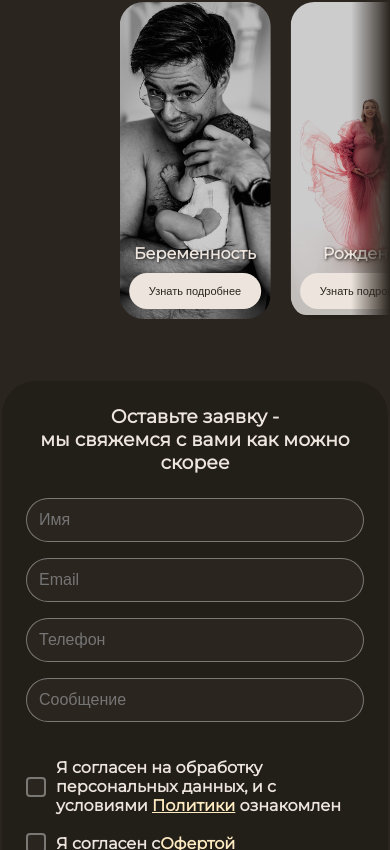
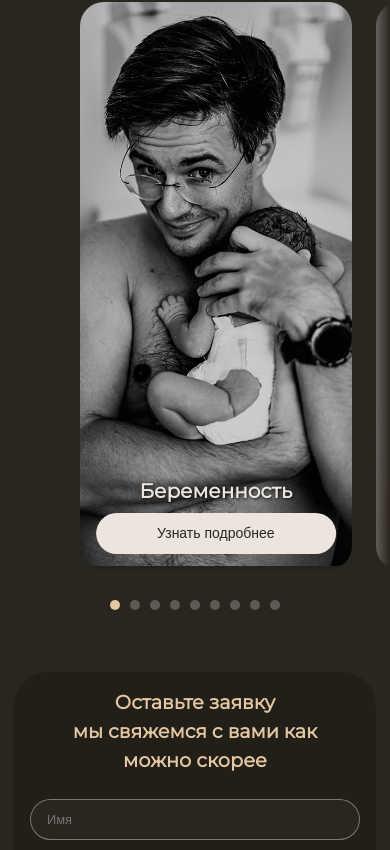
Before and after one commit to Bberry13/madewlove, a React (Vite) app in the folder client/: page / in a window 390 px wide. Shown: the part 2365-3215 px from the top of the page. Built offline with nearby package versions, Linux system fonts and the light colour scheme; no server answers.

Commit message:
Fix/swiper,RecForm,CarouselService

```diff
--- a/client/src/entities/recorder/ui/RecForm.tsx
+++ b/client/src/entities/recorder/ui/RecForm.tsx
@@ -47,12 +47,15 @@ export const RecordingForm = (): JSX.Element => {
     <>
       <form onSubmit={handleSubmit(onSubmit)} className={styles.formContainer}>
         <div className={styles.formTitle}>
-          <h3>Оставьте заявку - <br /><span>мы свяжемся с вами как можно скорее</span></h3>
+          <h3>
+            Оставьте заявку <br />
+            <span>мы свяжемся с вами как можно скорее</span>
+          </h3>
         </div>
         <div className={styles.formItem}>
           {/* <label htmlFor="name">Имя</label> */}
           <input
-            id="name"
+            id='name'
             {...register('name', { required: 'Введите имя' })}
             className={styles.inputField}
             placeholder='Имя'
@@ -66,8 +69,8 @@ export const RecordingForm = (): JSX.Element => {
           {/* <label htmlFor="email">Email</label> */}
           <input
             placeholder='Email'
-            id="email"
-            type="email"
+            id='email'
+            type='email'
             {...register('email', {
               required: 'Введите email',
               pattern: {
@@ -87,7 +90,7 @@ export const RecordingForm = (): JSX.Element => {
           <input
             type='tel'
             placeholder='Телефон'
-            id="tel"
+            id='tel'
             {...register('tel', { required: 'Введите номер телефона' })}
             className={styles.inputField}
           />
@@ -102,23 +105,23 @@ export const RecordingForm = (): JSX.Element => {
           </label> */}
           <input
             placeholder='Сообщение'
-            id="message"
+            id='message'
             {...register('message')}
             className={styles.inputField}
           />
         </div>
 
         <div className={styles.checkboxContainer}>
-          <label htmlFor="personalData" className={styles.checkboxLabel}>
+          <label htmlFor='personalData' className={styles.checkboxLabel}>
             <input
-              id="personalData"
-              type="checkbox"
+              id='personalData'
+              type='checkbox'
               className={styles.realCheckbox}
               {...register('personalData', { required: true })}
             />
             <span className={styles.customCheckbox}></span>
             <div>
-              Я согласен на обработку персональных данных, и с условиями{' '}
+              Я согласен на обработку персональных данных, с условиями{' '}
               <span
                 className={styles.link}
                 onClick={() => {
@@ -135,14 +138,16 @@ export const RecordingForm = (): JSX.Element => {
             <p className={styles.errorText}>Обязательное соглашение</p>
           )}
 
-          <label htmlFor="oferta" className={styles.checkboxLabel}>
+          <label htmlFor='oferta' className={styles.checkboxLabel}>
             <input
-              id="oferta"
-              type="checkbox"
+              id='oferta'
+              type='checkbox'
               className={styles.realCheckbox}
               {...register('oferta', { required: true })}
             />
-            <span className={styles.customCheckbox}></span>Я согласен с{' '}
+            <span className={styles.customCheckbox}></span>
+            <span>
+              Я согласен с{' '}
               <span
                 className={styles.link}
                 onClick={() => {
@@ -152,20 +157,23 @@ export const RecordingForm = (): JSX.Element => {
               >
                 Офертой
               </span>
+            </span>
           </label>
           {errors.oferta && (
             <p className={styles.errorText}>Обязательное согласие</p>
           )}
 
-          <label htmlFor="mailing" className={styles.checkboxLabel}>
+          <label htmlFor='mailing' className={styles.checkboxLabel}>
             <input
-              id="mailing"
-              type="checkbox"
+              id='mailing'
+              type='checkbox'
               className={styles.realCheckbox}
               {...register('mailing')}
             />
 
 <span className={styles.customCheckbox}></span>
+<span>
+  Я согласен на получение{' '}
   <span
     className={styles.link}
     onClick={() => {
@@ -173,11 +181,12 @@ export const RecordingForm = (): JSX.Element => {
       window.scrollTo({ top: 0, behavior: 'smooth' });
     }}
   >
-              Я согласен на получение рассылки
+    рассылки
+  </span>
 </span>
           </label>
 
-          <label htmlFor="agreeAll" className={styles.checkboxLabel}>
+          {/* <label htmlFor="agreeAll" className={styles.checkboxLabel}>
             <input
               id="agreeAll"
               type="checkbox"
@@ -186,11 +195,11 @@ export const RecordingForm = (): JSX.Element => {
             />
             <span className={styles.customCheckbox}></span>
             Согласиться со всем
-          </label>
+          </label> */}
         </div>
 
         <button
-          type="submit"
+          type='submit'
           disabled={isSubmitting}
           className={styles.submitButton}
         >
--- a/client/src/entities/recorder/ui/RecordingForm.module.css
+++ b/client/src/entities/recorder/ui/RecordingForm.module.css
@@ -13,14 +13,14 @@
 
 .formContainer label {
   margin-bottom: 6px;
-  font-weight: 600;
+  font-weight: 400;
   color: #ede5dd;
   border-radius: 36px;
 }
 
 .inputField {
   width: 100%;
-  padding: 12px;
+  padding: 12px 12px 12px 16px;
   border-radius: 999px;
   border: 1.5px solid #929190c4;
   background: #2b251f;
@@ -28,17 +28,23 @@
   margin-bottom: 16px;
   font-size: 1rem;
 }
+.inputField:focus {
+  outline: none;
+  box-shadow: none;
+  border: 0.5px solid #ede5dd;
+}
 
 .checkboxContainer {
-  margin: 20px 0px;
+  font-size: 0.9rem;
+  margin: 20px 5px;
   display: flex;
   flex-direction: column;
-  gap: 12px;
+  gap: 16px;
 }
 
 .checkboxLabel {
   display: flex;
-  align-items: center;
+  align-items: flex-start;
   flex-direction: row;
   color: #ede5dd;
 }
@@ -46,6 +52,7 @@
 .formTitle {
   display: flex;
   flex-direction: column;
+  color: #e3c7a3;
   gap: 12px;
   text-align: center;
   margin-bottom: 24px;
@@ -58,7 +65,7 @@
 }
 
 .link {
-  color: #ffebc2;
+  color: #e3c7a3;
   text-decoration: underline;
   cursor: pointer;
 }
@@ -126,3 +133,37 @@
 .realCheckbox:checked + .customCheckbox::before {
   transform: translate(-50%, -50%) scale(1);
 }
+@media (max-width: 767px) {
+  .formTitle {
+    font-size: 1.1rem;
+    line-height: 1.5;
+    text-align: center;
+    padding: 0 16px;
+    gap: 8px;
+  }
+
+  .formTitle h3 {
+    font-size: 1.2rem;
+    line-height: 1.5;
+    word-break: break-word;
+    white-space: pre-line;
+  }
+
+  .formContainer {
+    padding: 16px;
+    margin: 40px 12px;
+  }
+
+  .submitButton {
+    font-size: 1rem;
+    padding: 12px 20px;
+  }
+  .inputField {
+    font-size: 0.8rem;
+  }
+  .inputField:focus {
+    outline: none;
+    box-shadow: none;
+    border: 1.5px solid #ede5dd;
+  }
+}
--- a/client/src/features/CarouselServices/CarouselServices.module.css
+++ b/client/src/features/CarouselServices/CarouselServices.module.css
@@ -1,22 +1,41 @@
 .mySwiper {
-    width: 100%;
-    margin: 120px 80px;
-    -webkit-mask-image: linear-gradient(to right, transparent 0%, black 5%, black 100%, transparent 100%);
-    mask-image: linear-gradient(to right, transparent 0%, black 5%, black 100%, transparent 100%);
-  }
+  width: 100%;
+  margin: 120px auto;
+  -webkit-mask-image: linear-gradient(to right,
+    transparent 0%,
+    black 5%,
+    black 95%,
+    transparent 100%);
+  mask-image: linear-gradient(to right,
+    transparent 0%,
+    black 5%,
+    black 95%,
+    transparent 100%);
+    padding-bottom: 40px;
+}
+.mySwiper :global(.swiper-pagination) {
+  display: none;
+  justify-content: center;
+  gap: 12px;
+  position: absolute;
+  bottom: 0;
+  width: 100%;
+  z-index: 10;
+}
 
-  .swiper-slide {
-    display: flex;
-    width: 100%;
-    max-width: 180px;
-    margin: 0 16px;
-    aspect-ratio: 16 / 9;
-    display: flex;
-    width: 100%;
-    max-width: 180px;
-    margin: 0;
-    padding: 20px;
-  }
+.mySwiper :global(.swiper-pagination-bullet) {
+  background-color: #cccccca2;
+  opacity: 0.5;
+  width: 10px;
+  height: 10px;
+  border-radius: 50%;
+  transition: all 0.3s ease;
+}
+
+.mySwiper :global(.swiper-pagination-bullet-active) {
+  background-color: #e3c7a3;
+  opacity: 1;
+}
 
   .swiperSlideImg {
     width: 100%;
@@ -27,9 +46,8 @@
     transition: transform 0.3s ease, box-shadow 0.3s ease;
     filter: brightness(0.8);
   }
-  :global(.swiper-slide-active) .swiperSlideImg {
+  :global(.swiper-slide-active) :global(.swiperSlideImg) {
     transform: scale(1.05);
-    transition: transform 0.3s ease;
   }
   .swiper-slide:first-child {
     margin-left: 0;
@@ -57,9 +75,6 @@
     width: 100%;
     padding: 0 16px;
     box-sizing: border-box;
-    /* background: rgba(0, 0, 0, 0.4);
-    border-radius: 12px;
-    max-width: 300px; */
   }
   .textContainer {
     font-size: 1.3rem;
@@ -91,10 +106,20 @@
       -webkit-mask-image: linear-gradient(to right, transparent 0%, rgba(0, 0, 0, 0.26) 20%, rgba(0, 0, 0, 0.377) 90%, transparent 100%);
       mask-image: linear-gradient(to right, transparent 0%, rgb(0, 0, 0) 5%, rgb(0, 0, 0) 90%, transparent 100%);
     }
+    .mySwiper :global(.swiper-pagination) {
+      display: flex;
+      justify-content: center;
+      gap: 2px;
+      position: absolute;
+      bottom: 0;
+      width: 100%;
+      z-index: 10;
+      padding: 0 16px 0 16px;
+    }
 
     .swiper-slide {
-      max-width: 140px; /* чуть меньше слайды на мобильных */
-      aspect-ratio: 4 / 3; /* можно изменить пропорции для мобильных */
+      max-width: 140px;
+      aspect-ratio: 4 / 3;
     }
 
     .swiperSlideImg {
@@ -103,21 +128,24 @@
     }
 
     .overlay {
-      bottom: 10px;
-      padding: 0 8px;
+      bottom: 16px;
+      padding: 0 16px;
       text-align: center;
     }
 
     .textContainer {
-      font-size: 1rem;
+      font-size: 20px;
       margin-bottom: 10px;
       text-shadow: 1px 1px 3px rgba(0, 0, 0, 0.8);
     }
 
     .selectButton {
-      padding: 12px 20px;
-      font-size: 11px;
-      line-height: normal;
+      padding: 18px 24px;
+      width: 100%;
+      font-size: 14px;
+      line-height: 5px;
+      font-weight: 400;
+      color: #2b251f;
     }
 
     /* Уменьшим размеры стрелок */
--- a/client/src/features/CarouselServices/CarouselServices.tsx
+++ b/client/src/features/CarouselServices/CarouselServices.tsx
@@ -3,10 +3,10 @@ import { Swiper, SwiperSlide } from 'swiper/react';
 import { FreeMode, Navigation, Pagination } from 'swiper/modules'; // ОДИН общий импорт
 import 'swiper/css';
 import 'swiper/css/navigation';
+import 'swiper/css/pagination';
 import styles from './CarouselServices.module.css';
 import { photosServices } from '@/assets/MainPage/Photos';
-import { title } from 'process';
-import { navigate, useNavigate } from 'react-router';
+import { useNavigate } from 'react-router';
 
 export function CarouselServices() {
   const [isAtStart, setIsAtStart] = useState(true);
@@ -18,16 +18,6 @@ export function CarouselServices() {
   const nextRef = useRef<HTMLDivElement | null>(null);
   const swiperRef = useRef<any>(null);
 
-  const [initialSlide, setInitialSlide] = useState(() => {
-    if (window.innerWidth >= 1024) {
-      return 2; // например, для больших экранов старт слайд 2
-    } else if (window.innerWidth >= 768) {
-      return 1; // для средних экранов старт 1
-    } else {
-      return 0; // для мобильных старт 0
-    }
-  });
-
   useEffect(() => {
     const handleResize = () => setScreenWidth(window.innerWidth);
     window.addEventListener('resize', handleResize);
@@ -35,16 +25,20 @@ export function CarouselServices() {
   }, []);
 
   useEffect(() => {
-    if (!swiperRef.current) return;
-    if (prevRef.current && nextRef.current) {
-      swiperRef.current.params.navigation.prevEl = prevRef.current;
-      swiperRef.current.params.navigation.nextEl = nextRef.current;
+    if (
+      swiperRef.current &&
+      prevRef.current &&
+      nextRef.current
+    ) {
+      const swiper = swiperRef.current;
+      swiper.params.navigation.prevEl = prevRef.current;
+      swiper.params.navigation.nextEl = nextRef.current;
 
-      swiperRef.current.navigation.destroy();
-      swiperRef.current.navigation.init();
-      swiperRef.current.navigation.update();
+      swiper.navigation.destroy();
+      swiper.navigation.init();
+      swiper.navigation.update();
     }
-  }, [prevRef.current, nextRef.current]);
+  }, [swiperRef.current]); // можно так или вообще без deps — один раз при монтировании
 
   const updateArrows = (swiper: any) => {
     const activeIndex = swiper.activeIndex;
@@ -72,20 +66,21 @@ export function CarouselServices() {
         onSlideChange={() => {
           if (swiperRef.current) updateArrows(swiperRef.current);
         }}
-        initialSlide={initialSlide}
-        spaceBetween={20}
-        freeMode={true}
-        pagination={{ clickable: true }}
-        centeredSlides={true}
+        spaceBetween={24}
+        pagination={{
+          clickable: true,
+        }}
+        slidesOffsetBefore={80}
+        slidesOffsetAfter={80}
         grabCursor={true}
         modules={[FreeMode, Pagination, Navigation]}
         className={styles.mySwiper}
         breakpoints={{
-          320: { slidesPerView: 2.4 },
+          320: { slidesPerView: 1.4 },
           480: { slidesPerView: 2.4 },
-          768: { slidesPerView: 3.2 },
-          1024: { slidesPerView: 4.2 },
-          1280: { slidesPerView: 6.2 },
+          768: { slidesPerView: 1.8 },
+          1024: { slidesPerView: 2.2 },
+          1280: { slidesPerView: 5.6 },
         }}
       >
         {photosServices.map(({ src, title }, index) => (
--- a/client/src/features/FAQ/FAQ.module.css
+++ b/client/src/features/FAQ/FAQ.module.css
@@ -1,9 +1,10 @@
 .faqSection {
   max-width: 900px;
-  margin: 80px 8px;
+  margin: 60px auto;
   padding: 40px 24px;
   background: rgba(34, 30, 24, 0.85);
   border-radius: 28px;
+  position: relative;
 }
 
 .faqTitle {
@@ -64,6 +65,13 @@
   line-height: 1.6;
   animation: fadeInFaq 0.3s;
 }
+.desktopOnly {
+  display: inline;
+}
+
+.mobileOnly {
+  display: none;
+}
 
 @media (max-width: 1200px) {
   .faqSection {
@@ -82,3 +90,32 @@
     padding: 0 12px 14px 12px;
   }
 }
+@media (max-width: 760px) {
+  .faqSection {
+    padding: 24px 16px;
+    margin: 0 16px;
+  }
+
+  .faqTitle {
+    font-size: 1.3rem;
+  }
+
+  .faqQuestion {
+    font-size: 16px;
+    padding: 14px 16px;
+    line-height: 22px;
+  }
+
+  .faqAnswer {
+    font-size: 14px;
+    padding: 0 16px 14px 16px;
+    line-height: 18px;
+  }
+  .desktopOnly {
+    display: none;
+  }
+
+  .mobileOnly {
+    display: inline;
+  }
+}
--- a/client/src/features/FAQ/FAQ.tsx
+++ b/client/src/features/FAQ/FAQ.tsx
@@ -7,18 +7,35 @@ type FAQProps = {
 
 export function FAQ({ faq }: FAQProps): JSX.Element {
   const [openIndex, setOpenIndex] = useState<number | null>(null);
+
+
   return (
     <section className={styles.faqSection}>
-      <h2 className={styles.faqTitle}>FAQ / Вопрос-ответ</h2>
-      <div className={styles.faqAccordion}>
-        {faq.map((item, idx) => (
+    <h2 className={styles.faqTitle}>FAQ / Вопрос-ответ</h2>
+    <div className={styles.faqAccordion}>
+      {faq.map((item, idx) => {
+        const isSpecial =
+          item.question === 'Когда нужно записываться на съемку родов?';
+
+        return (
           <div key={idx} className={styles.faqItem}>
             <button
               className={styles.faqQuestion}
               onClick={() => setOpenIndex(openIndex === idx ? null : idx)}
               aria-expanded={openIndex === idx}
             >
-              {item.question}
+              {isSpecial ? (
+                <>
+                  <span className={styles.desktopOnly}>
+                    Когда нужно записываться на съёмку родов?
+                  </span>
+                  <span className={styles.mobileOnly}>
+                    Когда нужно записываться <br /> на съёмку родов?
+                  </span>
+                </>
+              ) : (
+                item.question
+              )}
               <span className={styles.faqArrow}>
                 {openIndex === idx ? '▲' : '▼'}
               </span>
@@ -34,8 +51,9 @@ export function FAQ({ faq }: FAQProps): JSX.Element {
               </div>
             )}
           </div>
-        ))}
-      </div>
-    </section>
+        );
+      })}
+    </div>
+  </section>
   );
 }
--- a/client/src/types/swiper-css.d.ts
+++ b/client/src/types/swiper-css.d.ts
@@ -2,3 +2,4 @@ declare module 'swiper/css';
 declare module 'swiper/css/pagination';
 declare module 'swiper/css/free-mode';
 declare module 'swiper/css/navigation';
+declare module 'swiper/css/pagination';
```
Lines whose indentation alone changed are shown as unchanged.
